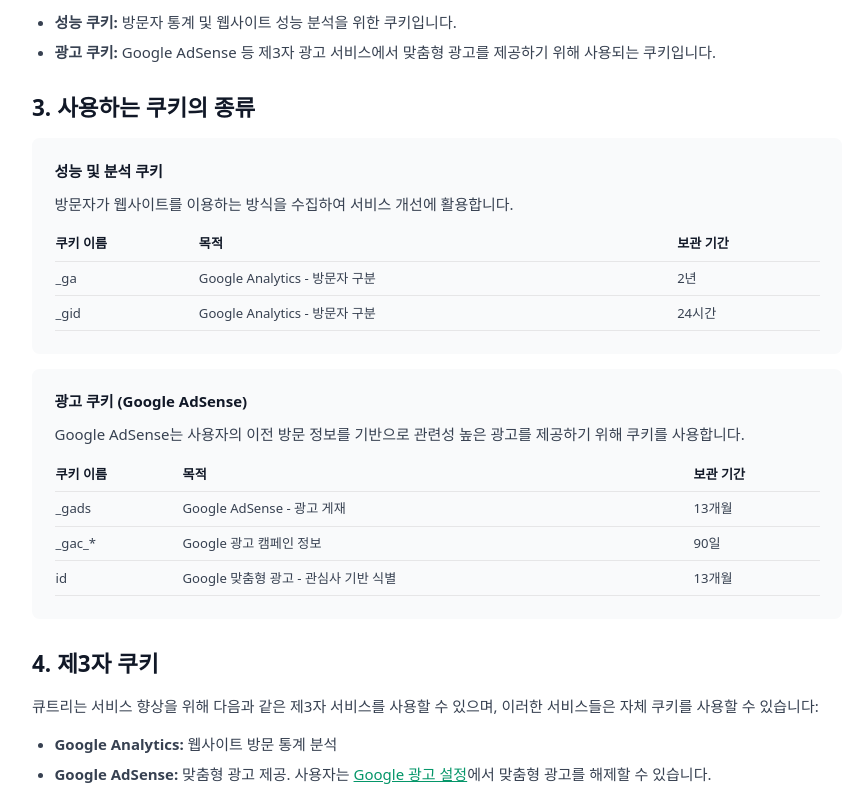
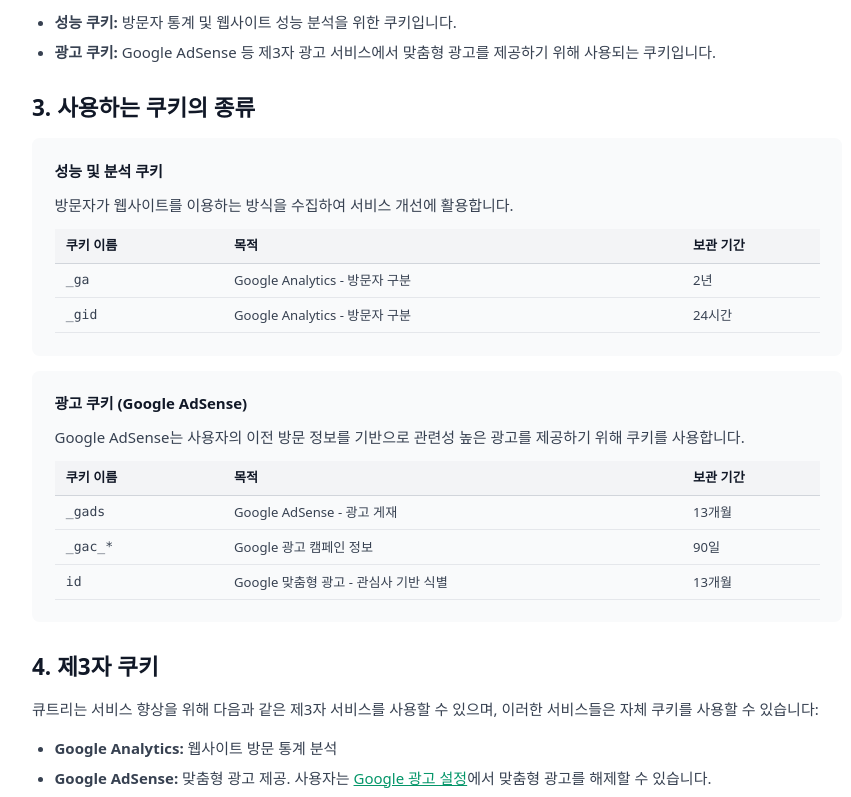
Before and after one commit to eun-hak/qtree, a Next.js app: page /cookies in a window 1280 px wide. Shown: the part 442-1239 px from the top of the page, without its empty margins (203-1054 px from the left). Built offline with nearby package versions, Linux system fonts and the light colour scheme; no server answers.

Commit message:
feat : 띄워쓰기 점검

```diff
--- a/src/app/about/page.tsx
+++ b/src/app/about/page.tsx
@@ -1,7 +1,7 @@
 import React from "react";
 import Link from "next/link";
 import { ChevronRight, Target, Users, BookOpen, Shield, PencilLine } from "lucide-react";
-import { pageTitle, SITE_DESCRIPTION, SITE_NAME, SITE_NAME_EUN } from "../../lib/site";
+import { pageTitle, SITE_DESCRIPTION, SITE_NAME, SITE_NAME_EUN, SITE_NAME_EUI } from "../../lib/site";
 
 export const metadata = {
   title: pageTitle("사이트 소개"),
@@ -42,9 +42,9 @@ export default function AboutPage() {
             <h2 className="text-xl font-bold text-gray-900 m-0">사이트 목적</h2>
           </div>
           <p className="text-gray-700 leading-relaxed mb-3 text-sm">
-            {SITE_NAME_EUN} 집안에서 자주 겪는 청소·세탁·가전·공간 관리 문제를{" "}
-            <strong>직접 해보고 단계별로 정리</strong>하는 것을 목표로 합니다.
-            준비물, 순서, 주의할 점을 골라 바로 따라 할 수 있게 씁니다.
+            {SITE_NAME_EUN} 집안에서 자주 겪는 청소·세탁·가전·공간 관리 문제를
+            직접 해보고 단계별로 정리하는 것을 목표로 합니다. 준비물, 순서,
+            주의할 점을 골라 바로 따라 할 수 있게 씁니다.
           </p>
           <p className="text-gray-700 leading-relaxed text-sm">
             같은 세제라도 재질·오염 종류에 따라 방법이 달라 막막한 경우가
@@ -108,7 +108,7 @@ export default function AboutPage() {
           <p className="text-gray-700 leading-relaxed mb-3 text-sm">
             {SITE_NAME_EUN} 1인 가구·신혼·반려동물 가정 등에서 실제로 살림을 해 온
             운영자와 편집팀이 함께 만듭니다. 새로 다루는 청소·세탁 방법은
-            글로 정리하기 전에 <strong>직접 집에서 따라 해 보는 것</strong>을 원칙으로 합니다.
+            글로 정리하기 전에 직접 집에서 따라 해보는 것을 원칙으로 합니다.
           </p>
           <p className="text-gray-700 leading-relaxed mb-3 text-sm">
             그래서 각 글에는 단순 정보뿐 아니라 <strong>실제로 해 보니 효과가 있었던
@@ -160,10 +160,10 @@ export default function AboutPage() {
             <h2 className="text-xl font-bold text-gray-900 m-0">운영 안내</h2>
           </div>
           <p className="text-gray-700 leading-relaxed mb-3 text-sm">
-            {SITE_NAME}의 안내는 작성 시점에 직접 시도한 일반적인 방법을
+            {SITE_NAME_EUI} 안내는 작성 시점에 직접 시도한 일반적인 방법을
             바탕으로 합니다. 제품·재질·오염 상태에 따라 결과가 달라질 수
-            있으니, 민감한 소재는 눈에 띄지 않는 곳에서 먼저 테스트하고{" "}
-            <strong>제품 공식 안내</strong>를 함께 확인해 주세요.
+            있으니, 민감한 소재는 눈에 띄지 않는 곳에서 먼저 테스트하고
+            제품 공식 안내를 함께 확인해 주세요.
           </p>
           <p className="text-gray-700 leading-relaxed text-sm">
             오류나 보완이 필요한 내용이 있으면 알려주시면 검토 후 반영하겠습니다.
--- a/src/app/cookies/page.tsx
+++ b/src/app/cookies/page.tsx
@@ -46,65 +46,69 @@ export default function CookiesPage() {
         <section className="mb-8">
           <h2 className="text-2xl font-bold mb-4 text-gray-900">3. 사용하는 쿠키의 종류</h2>
 
-          <div className="bg-gray-50 p-6 rounded-lg mb-4">
+          <div className="not-prose bg-gray-50 p-6 rounded-lg mb-4">
             <h3 className="font-semibold mb-3 text-gray-900">성능 및 분석 쿠키</h3>
-            <p className="text-gray-700 mb-3">
+            <p className="text-gray-700 mb-3 text-base leading-relaxed">
               방문자가 웹사이트를 이용하는 방식을 수집하여 서비스 개선에 활용합니다.
             </p>
-            <table className="w-full text-sm">
+            <div className="overflow-x-auto">
+              <table className="w-full min-w-[32rem] border-collapse text-sm">
                 <thead>
-                <tr className="border-b">
-                  <th className="text-left py-2 text-gray-900">쿠키 이름</th>
-                  <th className="text-left py-2 text-gray-900">목적</th>
-                  <th className="text-left py-2 text-gray-900">보관 기간</th>
+                  <tr className="border-b border-gray-300 bg-gray-100">
+                    <th className="text-left py-2 px-3 font-semibold text-gray-900 w-[22%]">쿠키 이름</th>
+                    <th className="text-left py-2 px-3 font-semibold text-gray-900">목적</th>
+                    <th className="text-left py-2 px-3 font-semibold text-gray-900 w-[18%]">보관 기간</th>
                   </tr>
                 </thead>
                 <tbody>
-                <tr className="border-b">
-                  <td className="py-2 text-gray-700">_ga</td>
-                  <td className="py-2 text-gray-700">Google Analytics - 방문자 구분</td>
-                  <td className="py-2 text-gray-700">2년</td>
+                  <tr className="border-b border-gray-200">
+                    <td className="py-2 px-3 text-gray-700 font-mono">_ga</td>
+                    <td className="py-2 px-3 text-gray-700">Google Analytics - 방문자 구분</td>
+                    <td className="py-2 px-3 text-gray-700">2년</td>
                   </tr>
-                <tr className="border-b">
-                  <td className="py-2 text-gray-700">_gid</td>
-                  <td className="py-2 text-gray-700">Google Analytics - 방문자 구분</td>
-                  <td className="py-2 text-gray-700">24시간</td>
+                  <tr className="border-b border-gray-200">
+                    <td className="py-2 px-3 text-gray-700 font-mono">_gid</td>
+                    <td className="py-2 px-3 text-gray-700">Google Analytics - 방문자 구분</td>
+                    <td className="py-2 px-3 text-gray-700">24시간</td>
                   </tr>
                 </tbody>
               </table>
             </div>
+          </div>
 
-          <div className="bg-gray-50 p-6 rounded-lg">
+          <div className="not-prose bg-gray-50 p-6 rounded-lg">
             <h3 className="font-semibold mb-3 text-gray-900">광고 쿠키 (Google AdSense)</h3>
-            <p className="text-gray-700 mb-3">
+            <p className="text-gray-700 mb-3 text-base leading-relaxed">
               Google AdSense는 사용자의 이전 방문 정보를 기반으로 관련성 높은 광고를 제공하기 위해 쿠키를 사용합니다.
             </p>
-            <table className="w-full text-sm">
+            <div className="overflow-x-auto">
+              <table className="w-full min-w-[32rem] border-collapse text-sm">
                 <thead>
-                <tr className="border-b">
-                  <th className="text-left py-2 text-gray-900">쿠키 이름</th>
-                  <th className="text-left py-2 text-gray-900">목적</th>
-                  <th className="text-left py-2 text-gray-900">보관 기간</th>
+                  <tr className="border-b border-gray-300 bg-gray-100">
+                    <th className="text-left py-2 px-3 font-semibold text-gray-900 w-[22%]">쿠키 이름</th>
+                    <th className="text-left py-2 px-3 font-semibold text-gray-900">목적</th>
+                    <th className="text-left py-2 px-3 font-semibold text-gray-900 w-[18%]">보관 기간</th>
                   </tr>
                 </thead>
                 <tbody>
-                <tr className="border-b">
-                  <td className="py-2 text-gray-700">_gads</td>
-                  <td className="py-2 text-gray-700">Google AdSense - 광고 게재</td>
-                  <td className="py-2 text-gray-700">13개월</td>
+                  <tr className="border-b border-gray-200">
+                    <td className="py-2 px-3 text-gray-700 font-mono">_gads</td>
+                    <td className="py-2 px-3 text-gray-700">Google AdSense - 광고 게재</td>
+                    <td className="py-2 px-3 text-gray-700">13개월</td>
                   </tr>
-                <tr className="border-b">
-                  <td className="py-2 text-gray-700">_gac_*</td>
-                  <td className="py-2 text-gray-700">Google 광고 캠페인 정보</td>
-                  <td className="py-2 text-gray-700">90일</td>
+                  <tr className="border-b border-gray-200">
+                    <td className="py-2 px-3 text-gray-700 font-mono">_gac_*</td>
+                    <td className="py-2 px-3 text-gray-700">Google 광고 캠페인 정보</td>
+                    <td className="py-2 px-3 text-gray-700">90일</td>
                   </tr>
-                <tr className="border-b">
-                  <td className="py-2 text-gray-700">id</td>
-                  <td className="py-2 text-gray-700">Google 맞춤형 광고 - 관심사 기반 식별</td>
-                  <td className="py-2 text-gray-700">13개월</td>
+                  <tr className="border-b border-gray-200">
+                    <td className="py-2 px-3 text-gray-700 font-mono">id</td>
+                    <td className="py-2 px-3 text-gray-700">Google 맞춤형 광고 - 관심사 기반 식별</td>
+                    <td className="py-2 px-3 text-gray-700">13개월</td>
                   </tr>
                 </tbody>
               </table>
+            </div>
           </div>
         </section>
 
--- a/src/app/privacy-policy/page.tsx
+++ b/src/app/privacy-policy/page.tsx
@@ -1,7 +1,7 @@
 import React from 'react';
 import Link from 'next/link';
 import { ChevronRight } from 'lucide-react';
-import { pageTitle, SITE_EMAIL, SITE_NAME, SITE_NAME_EUN } from '../../lib/site';
+import { pageTitle, SITE_EMAIL, SITE_NAME, SITE_NAME_E, SITE_NAME_EUN } from '../../lib/site';
 
 export const metadata = {
   title: pageTitle('개인정보 처리 방침'),
@@ -140,7 +140,7 @@ export default function PrivacyPolicyPage() {
         <section className="mb-8">
           <h2 className="text-2xl font-bold mb-4 text-gray-900">6. 정보주체의 권리·의무 및 행사방법</h2>
           <p className="text-gray-700 leading-relaxed mb-4">
-            정보주체는 {SITE_NAME}에 대해 언제든지 다음 각 호의 개인정보 보호 관련 권리를 행사할 수 있습니다:
+            정보주체는 {SITE_NAME_E} 대해 언제든지 다음 각 호의 개인정보 보호 관련 권리를 행사할 수 있습니다:
           </p>
           <ul className="list-disc pl-6 space-y-2 text-gray-700">
             <li>개인정보 열람 요구</li>
--- a/src/lib/site.ts
+++ b/src/lib/site.ts
@@ -10,6 +10,12 @@ export const SITE_NAME = "큐트리";
 
 /** JSX `{SITE_NAME}는` 패턴의 띄어쓰기(큐트리 는) 방지 */
 export const SITE_NAME_EUN = `${SITE_NAME}는`;
+
+/** JSX `{SITE_NAME}의` 패턴의 띄어쓰기(큐트리 의) 방지 */
+export const SITE_NAME_EUI = `${SITE_NAME}의`;
+
+/** JSX `{SITE_NAME}에` 패턴의 띄어쓰기(큐트리 에) 방지 */
+export const SITE_NAME_E = `${SITE_NAME}에`;
 
 export const SITE_NAME_SHORT = "큐트리";
 
```
Lines whose indentation alone changed are shown as unchanged.
